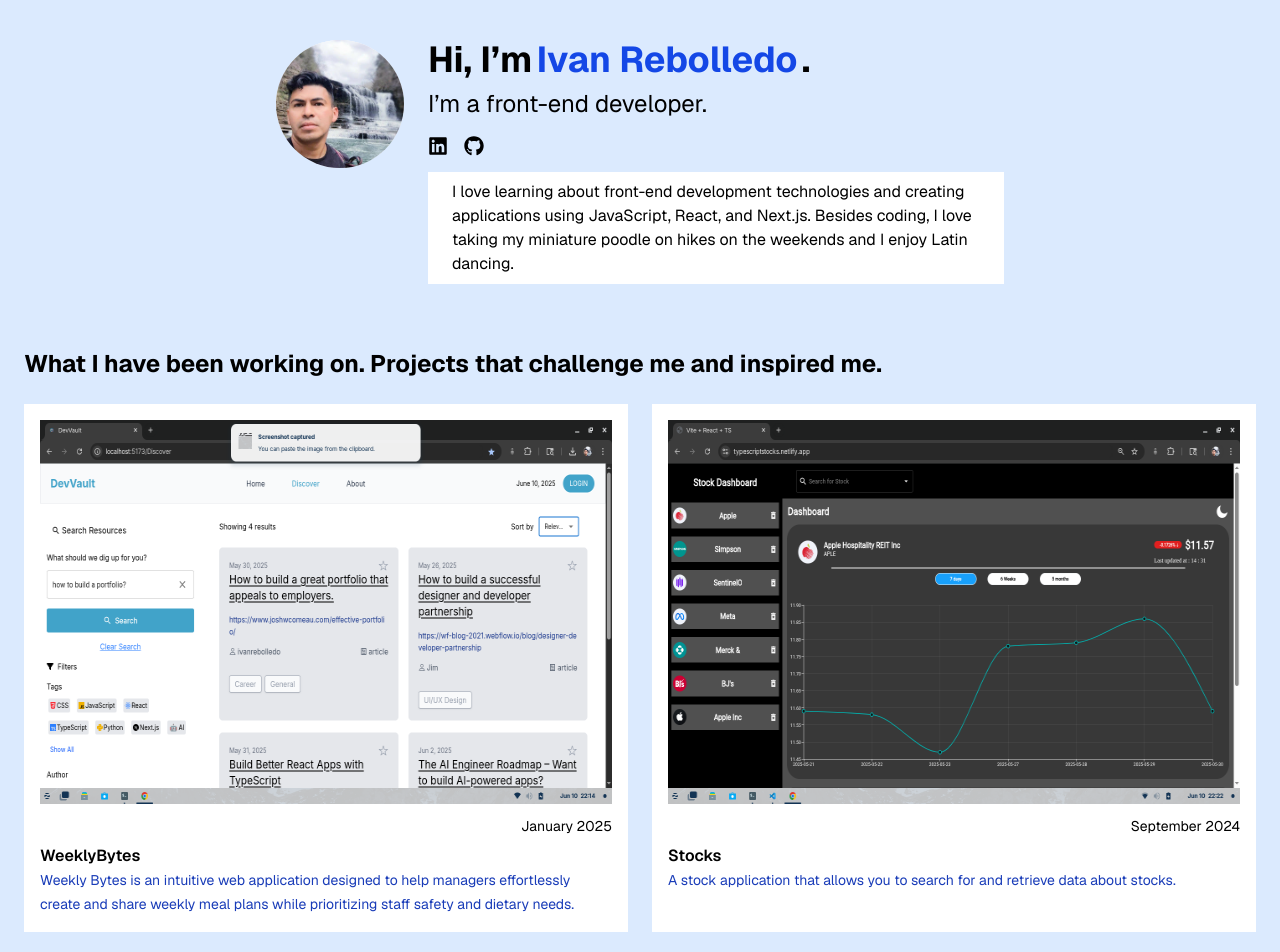
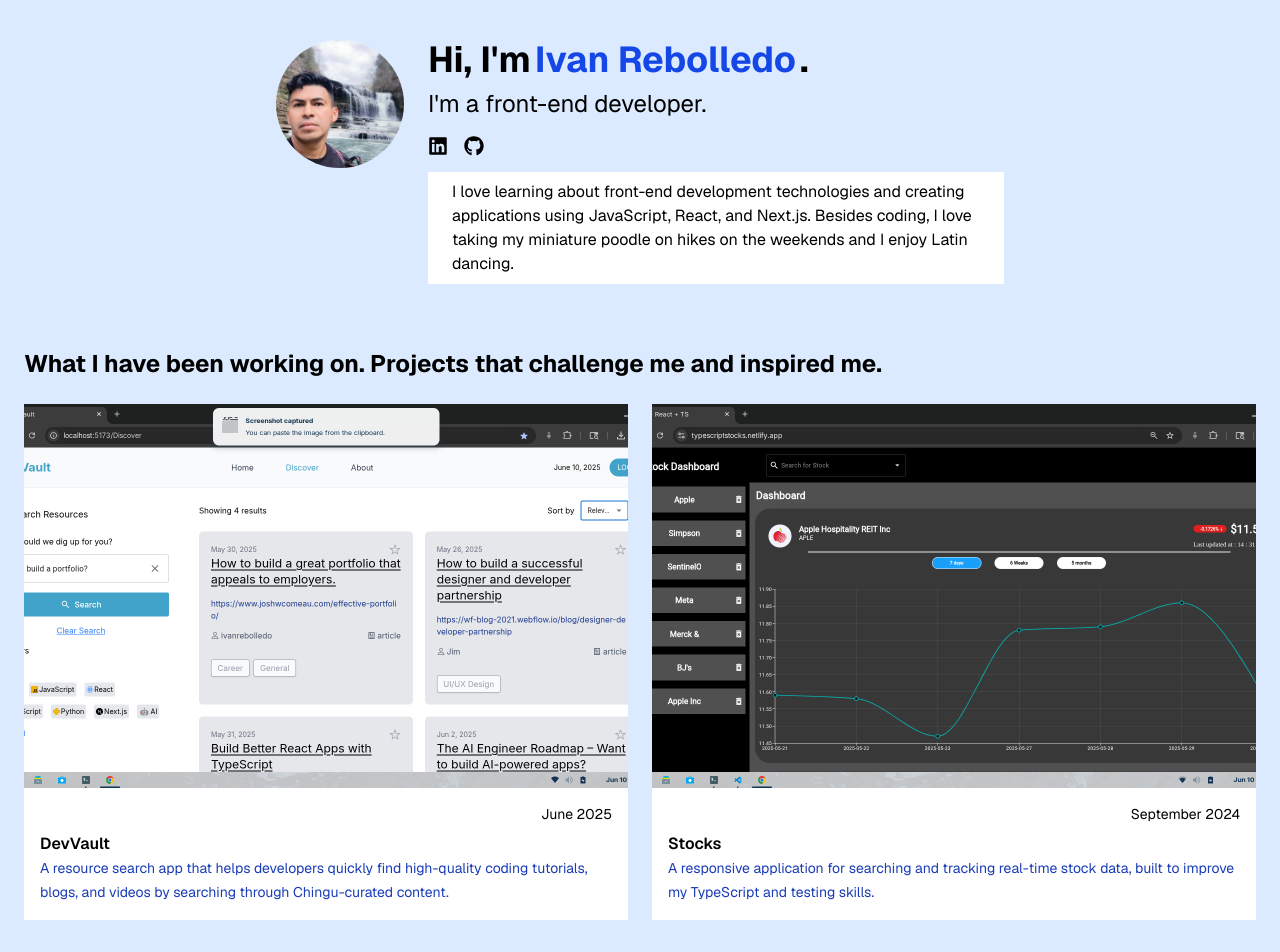
Before and after one commit to ivannissimrch/Portfolio, a Next.js app: page / in a window 1280 px wide. Shown: the top 952 px of the page. Built offline with nearby package versions, Linux system fonts and the light colour scheme.

Commit message:
update-projects

```diff
--- a/src/app/page.js
+++ b/src/app/page.js
@@ -14,33 +14,31 @@ export default function Home() {
           <Image
             src="/images/profile.jpg"
             alt="Avatar"
-            width={450}
-            height={450}
-            layout="responsive"
+            width={128}
+            height={128}
             priority
+            quality={95}
             className="rounded-full object-cover"
+            sizes="128px"
           />
         </div>
-
         {/* Intro Text */}
         <div className="max-w-xl mt-6 md:mt-0">
-          <h1 className="text-3xl sm:text-4xl font-bold flex justify-center md:justify-start  gap-1">
-            Hi, I’m<span className="text-blue-700 ">Ivan Rebolledo</span>.
+          <h1 className="text-3xl sm:text-4xl font-bold flex justify-center md:justify-start gap-1">
+            Hi, I'm<span className="text-blue-700">Ivan Rebolledo</span>.
           </h1>
-          <h2 className="text-xl sm:text-2xl mt-2  flex justify-center md:justify-start">
-            I’m a front-end developer.
+          <h2 className="text-xl sm:text-2xl mt-2 flex justify-center md:justify-start">
+            I'm a front-end developer.
           </h2>
-
           <div className="flex space-x-4 my-4 text-xl justify-center md:justify-start">
             <FaLinkedin />
             <FaGithub />
           </div>
-
-          <p className="bg-white px-6 py-2  text-sm sm:text-base text-center md:text-left">
+          <p className="bg-white px-6 py-2 text-sm sm:text-base text-center md:text-left">
             I love learning about front-end development technologies and
-            creating applications using <span> JavaScript, </span>
-            <span> React,</span> <span> and Next.js</span>. Besides coding, I
-            love taking my miniature poodle on hikes on the weekends and I enjoy
+            creating applications using <span>JavaScript, </span>
+            <span>React,</span> <span>and Next.js</span>. Besides coding, I love
+            taking my miniature poodle on hikes on the weekends and I enjoy
             Latin dancing.
           </p>
         </div>
@@ -54,17 +52,25 @@ export default function Home() {
         </h3>
         <div className="grid grid-cols-1 md:grid-cols-2 gap-6">
           {PROJECTS_INFO.map((project, index) => (
-            <div key={index} className="bg-white p-4 ">
+            <div key={index} className="bg-white overflow-hidden">
+              <div className="relative w-full h-96 bg-blue-200">
                 <Image
                   src={project.imageDesktop}
-                alt="image"
-                className="w-full h-96 bg-blue-200  mb-3"
+                  alt={`${project.title} project screenshot`}
+                  fill
+                  quality={100}
+                  unoptimized
+                  className="object-cover"
+                  sizes="(max-width: 768px) 100vw, (max-width: 1200px) 50vw, 33vw"
                 />
+              </div>
+              <div className="p-4">
                 <div className="text-sm text-right mb-2">{project.date}</div>
                 <h4 className="font-semibold">{project.title}</h4>
                 <Link href={project.title} className="text-sm text-blue-800">
                   {project.description}
                 </Link>
+              </div>
             </div>
           ))}
         </div>
@@ -77,7 +83,14 @@ export default function Home() {
         </h3>
         <div className="flex flex-wrap gap-8 text-3xl">
           {TECHNOLOGIES_ICONS.map((icon, idx) => (
-            <Image key={idx} src={icon} alt="" width={40} height={40} />
+            <Image
+              key={idx}
+              src={icon}
+              alt=""
+              width={40}
+              height={40}
+              quality={95}
+            />
           ))}
         </div>
       </section>
@@ -86,13 +99,9 @@ export default function Home() {
       <section className="text-center bg-black flex justify-center p-4">
         <div className="flex sm:flex-col justify-start w-1/2">
           <p className="mb-4 text-white">Interested in working together?</p>
-          {/* <p className="mb-4 text-white">
-            Feel free to reach out to me via email.
-          </p> */}
         </div>
-
         <div className="flex justify-end w-1/2"></div>
-        <button className="bg-blue-900 text-white px-6 py-2  hover:bg-blue-800">
+        <button className="bg-blue-900 text-white px-6 py-2 hover:bg-blue-800">
           Send message
         </button>
       </section>
--- a/src/app/projectsInfo.js
+++ b/src/app/projectsInfo.js
@@ -1,44 +1,37 @@
-import weeklyBytesImageMobile from "/public/images/weeklyBytesMobile.gif";
-import weeklyBytesImageDesktop from "/public/images/weeklyBytesDesktop.png";
-import stocksImageMobile from "/public/images/stocksMobile.gif";
+import devVaultImageDesktop from "/public/images/weeklyBytesDesktop.png";
 import stocksImageDesktop from "/public/images/stocksDesktop.png";
 
 export const PROJECTS_INFO = [
   {
-    title: "WeeklyBytes",
+    title: "DevVault",
     description:
-      "Weekly Bytes is an intuitive web application designed to help managers effortlessly create and share weekly meal plans while prioritizing staff safety and dietary needs.",
-    image: weeklyBytesImageMobile,
-    imageDesktop: weeklyBytesImageDesktop,
-    teamWorkMobileImage: "/images/weeklyBytesMTeamWork.png",
-    teamWorkDesktopImage: "/images/weeklyBytesDTeamWork.png",
-    date: "January 2025",
-    siteLink: "https://v53-tier2-team-26-fork.vercel.app/",
+      "A resource search app that helps developers quickly find high-quality coding tutorials, blogs, and videos by searching through Chingu-curated content.",
+    imageDesktop: devVaultImageDesktop,
+    teamWorkMobileImage: "/images/devVaultMTeamWork.png",
+    teamWorkDesktopImage: "/images/stocksDTeamWork.png",
+    date: "June 2025",
+    siteLink: "https://dev-vault-chingu.netlify.app/",
     icons: [
       "/images/react-icon.svg",
-      "/images/react-router-icon.svg",
       "/images/html-icon.svg",
       "/images/tailwind-icon.svg",
+      "/images/typescript-icon.svg",
     ],
-    purpose: `The app was designed to streamline meal planning for managers. With a wide selection of delicious meals, it automatically filters out dishes containing allergens based on employee input. It then generates a randomized weekly menu—ensuring variety and avoiding meal repetition.
+    purpose: `The goal of this project was to create a centralized platform for discovering valuable coding resources. It includes smart search functionality with tag filtering and allows users to log in for a personalized experience.`,
 
-`,
+    techStack: `The app was built using React, TypeScript, Tailwind CSS, and Vite. I also used Context API for state management, FlexSearch for indexing, and Material UI for select components.`,
 
-    techStack: `We used React for the frontend, React Router for routing, Tailwind CSS for styling, Material UI for alert messages, and the react-select library to build dropdown menus. `,
+    collaboration: `This was my 4th Chingu Voyage team project. I contributed:
+Smart search functionality using the Fuse.js library
+,Tag filtering system with clickable icons
+,Persistent state management using local storage and custom hooks`,
 
-    collaboration: `This project was built as part of a 6-week Chingu Voyage with a team of 9 developers.
-Some of the tasks I handled included:
-
-Implementing the dropdown menu for selecting employee allergies using react-select
-
-Writing the logic to filter out meals that contain any of the selected allergens`,
-    thoughtProcess: `One challenge I faced was styling the react-select dropdown. Initially, it seemed like a great choice, but the more customization we needed, the harder it became to style. I was ready to build a custom dropdown from scratch, but I realized this too late in the project and we didn’t have enough time left to implement it.`,
+    thoughtProcess: `One challenge was making the search bar both smart and performant. Initially, it updated on every keystroke, but I optimized it to search on button click for a better user experience. I also learned how to structure global state cleanly with custom hooks and context.`,
   },
   {
     title: "Stocks",
     description:
-      "A stock application that allows you to search for and retrieve data about stocks.",
-    image: stocksImageMobile,
+      "A responsive application for searching and tracking real-time stock data, built to improve my TypeScript and testing skills.",
     imageDesktop: stocksImageDesktop,
     teamWorkMobileImage: "/images/stocksMTeamWork.png",
     teamWorkDesktopImage: "/images/stocksDTeamWork.png",
@@ -46,15 +39,16 @@ Writing the logic to filter out meals that contain any of the selected allergens
     siteLink: "https://typescriptstocks.netlify.app/",
     icons: [
       "/images/react-icon.svg",
+      "/images/typescript-icon.svg",
       "/images/css-icon.svg",
       "/images/html-icon.svg",
-      "/images/typescript-icon.svg",
     ],
-    purpose: `I built this project to learn TypeScript, practice writing unit tests, and follow a Figma design. It helped me improve my frontend skills and learn how to turn a design into a working app.`,
+    purpose: `This project helped me level up my frontend development by turning a Figma design into a working app using TypeScript and CSS. I also learned how to work with real-world APIs and improve performance through caching strategies.`,
 
-    techStack: `I used React, TypeScript, CSS, and Vitest, this was my first time adding unit testing to a project also, I'm still getting use to work with typeScript`,
+    techStack: `Built with React, TypeScript, Vite, and plain CSS. I added unit tests using Vitest and explored techniques to reduce API calls and improve reliability.`,
 
-    collaboration: `I created this project under the guidance of my mentor.`,
-    thoughtProcess: `This project went through a lot of changes. I started using Material UI, but later switched to building the UI based on a Figma design to challenge myself more. I worked on it on and off while also participating in Chingu voyages.`,
+    collaboration: `This was a solo project developed under the guidance of my mentor. I iterated on both the design and features while applying feedback from previous projects.`,
+
+    thoughtProcess: `This project went through several iterations. I started with Material UI but switched to a custom UI based on a Figma design to push my styling skills. Later, I added caching logic and began building a foundation for simulating trades and user portfolios.`,
   },
 ];
```
Also changed, not shown: src/app/[project]/page.js (+59 -18 lines). Lines whose indentation alone changed are shown as unchanged.
